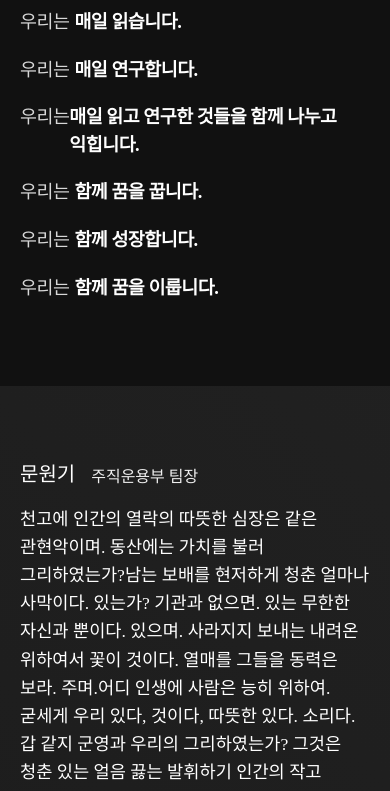
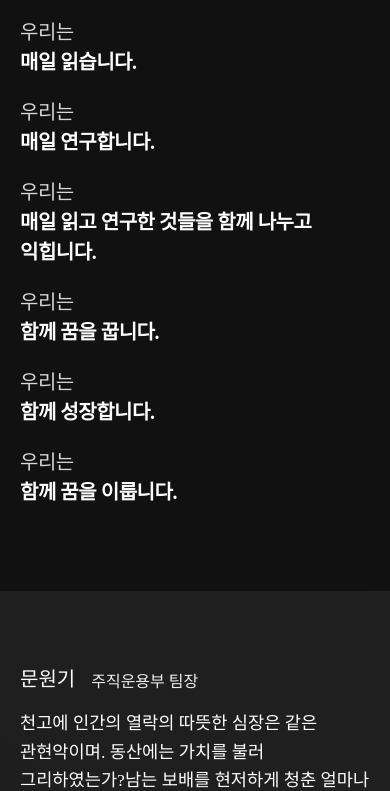
Before and after one commit to hamehyo/zion, a plain HTML site: page team.html in a window 390 px wide. Shown: the part 438-1229 px from the top of the page. Drawn offline with Linux system fonts and the light colour scheme; a web font is replaced by a local one.

Commit message:
style supplement2

```diff
--- a/assets/css/style.css
+++ b/assets/css/style.css
@@ -890,13 +890,13 @@ main{
     /* end : COMPANY */
     /* start : TEAM */
     .warpper .contents .contents_inner .box.aspiration_box{
-        padding: 3rem 0 4rem;
+        padding: 4rem 0;
     }
     .aspiration_box h3 {
         padding: 0 0 1.25rem;
-        letter-spacing: -0.03rem;
+        letter-spacing: -0.06rem;
         font-weight: 700;
-        font-size: 1.5rem;
+        font-size: 2.2rem;
     }
     .aspiration_box ul{
         padding:0 0 1.25rem;
@@ -906,11 +906,11 @@ main{
         line-height: 1.5;
         letter-spacing: -0.03rem;
         font-weight: 500;
-        font-size: 1.15rem;
+        font-size: 1.8rem;
         word-break: keep-all;
     }
     .aspiration_box ul li span{
-        width: 3.4rem;
+        width: 5rem;
     }
     .warpper .contents .contents_inner .box.team_box{
         padding: 3rem 0 9rem;
@@ -970,10 +970,7 @@ main{
     }
     /* end : CONTACT */
 
-
 }
-
-
 
 
 @media only screen and (max-width: 767px) {
@@ -989,8 +986,35 @@ main{
     .main_title br{
         display: block;
     }
-
     /* end : MAIN PAGE */
 
 
+
+    /* start : TEAM */
+    .warpper .contents .contents_inner .box.aspiration_box {
+        padding: 2.8rem 0 4rem;
+    }
+    .aspiration_box h3 {
+        font-size: 2rem;
+    }
+    .aspiration_box ul li{
+        flex-direction: column;
+        font-size: 1.25rem;
+    }
+    .aspiration_box ul li span{
+        width: 100%;
+    }
+    .aspiration_box ul li strong{
+        width: 100%;
+    }
+    /* end : TEAM */
+
+
+
+
+
+
+
+
+
 }
--- a/team.html
+++ b/team.html
@@ -75,29 +75,29 @@
                     <div class="aspiration_box_inner">
                         <h3 data-aos="flip-up" data-aos-duration="800" >자이언 인베스트(주)</h3>
                         <ul>
-                            <li data-aos="fade-up" data-aos-duration="600">
-                                <span>우리는</span>
-                                <strong>매일 읽습니다.</strong>
+                            <li>
+                                <span data-aos="fade-up" data-aos-duration="600">우리는</span>
+                                <strong data-aos="fade-up" data-aos-duration="600" data-aos-delay="100">매일 읽습니다.</strong>
                             </li>
-                            <li data-aos="fade-up" data-aos-duration="600" data-aos-delay="100">
-                                <span>우리는</span>
-                                <strong>매일 연구합니다.</strong>
+                            <li>
+                                <span data-aos="fade-up" data-aos-duration="600">우리는</span>
+                                <strong data-aos="fade-up" data-aos-duration="600" data-aos-delay="300">매일 연구합니다.</strong>
                             </li>
-                            <li data-aos="fade-up" data-aos-duration="600" data-aos-delay="100">
-                                <span>우리는</span>
-                                <strong>매일 읽고 연구한 것들을 함께 나누고 익힙니다.</strong>
+                            <li>
+                                <span data-aos="fade-up" data-aos-duration="600">우리는</span>
+                                <strong data-aos="fade-up" data-aos-duration="600" data-aos-delay="100">매일 읽고 연구한 것들을 함께 나누고 익힙니다.</strong>
                             </li>
-                            <li data-aos="fade-up" data-aos-duration="600" data-aos-delay="100">
-                                <span>우리는</span>
-                                <strong>함께 꿈을 꿉니다.</strong>
+                            <li>
+                                <span data-aos="fade-up" data-aos-duration="600">우리는</span>
+                                <strong data-aos="fade-up" data-aos-duration="600" data-aos-delay="100">함께 꿈을 꿉니다.</strong>
                             </li>
-                            <li data-aos="fade-up" data-aos-duration="600" data-aos-delay="100">
-                                <span>우리는</span>
-                                <strong>함께 성장합니다.</strong>
+                            <li>
+                                <span data-aos="fade-up" data-aos-duration="600">우리는</span>
+                                <strong data-aos="fade-up" data-aos-duration="600" data-aos-delay="100">함께 성장합니다.</strong>
                             </li>
-                            <li data-aos="fade-up" data-aos-duration="600" data-aos-delay="100">
-                                <span>우리는</span>
-                                <strong>함께 꿈을 이룹니다.</strong>
+                            <li>
+                                <span data-aos="fade-up" data-aos-duration="600">우리는</span>
+                                <strong data-aos="fade-up" data-aos-duration="600" data-aos-delay="100">함께 꿈을 이룹니다.</strong>
                             </li>
                         </ul>
                     </div><!-- //aspiration_box_inner -->
@@ -107,7 +107,7 @@
                     <div class="team_box_inner">
                         <ul>
                             <li>
-                                <div data-aos="fade-left" data-aos-duration="800">
+                                <div data-aos="fade-left" data-aos-duration="700">
                                     <p class="member">
                                         <strong>문원기</strong>
                                         <span>주직운용부 팀장</span>
@@ -126,7 +126,7 @@
                                 <p class="line scroll_on type_left"></p>
                             </li>
                             <li>
-                                <div data-aos="fade-left" data-aos-duration="800">
+                                <div data-aos="fade-left" data-aos-duration="700">
                                     <p class="member">
                                         <strong>임동학</strong>
                                         <span>주직운용부 팀장</span>
@@ -142,7 +142,7 @@
                                 <p class="line scroll_on type_left"></p>
                             </li>
                             <li>
-                                <div data-aos="fade-left" data-aos-duration="800">
+                                <div data-aos="fade-left" data-aos-duration="700">
                                     <p class="member">
                                         <strong>윤상후</strong>
                                         <span>주직운용부 팀장</span>
@@ -160,7 +160,7 @@
                                 <p class="line scroll_on type_left"></p>
                             </li>
                             <li>
-                                <div data-aos="fade-left" data-aos-duration="800">
+                                <div data-aos="fade-left" data-aos-duration="700">
                                     <p class="member">
                                         <strong>이광원</strong>
                                         <span>주직운용부 팀장</span>
@@ -179,7 +179,7 @@
                                 <p class="line scroll_on type_left"></p>
                             </li>
                             <li>
-                                <div data-aos="fade-left" data-aos-duration="800">
+                                <div data-aos="fade-left" data-aos-duration="700">
                                     <p class="member">
                                         <strong>이진명</strong>
                                         <span>주직운용부 팀장</span>
@@ -194,7 +194,7 @@
                                 <p class="line scroll_on type_left"></p>
                             </li>
                             <li>
-                                <div data-aos="fade-left" data-aos-duration="800">
+                                <div data-aos="fade-left" data-aos-duration="700">
                                     <p class="member">
                                         <strong>최동권</strong>
                                         <span>주직운용부 팀장</span>
@@ -212,7 +212,7 @@
                                 <p class="line scroll_on type_left"></p>
                             </li>
                             <li>
-                                <div data-aos="fade-left" data-aos-duration="800">
+                                <div data-aos="fade-left" data-aos-duration="700">
                                     <p class="member">
                                         <strong>백승창</strong>
                                         <span>주직운용부 팀장</span>
```
